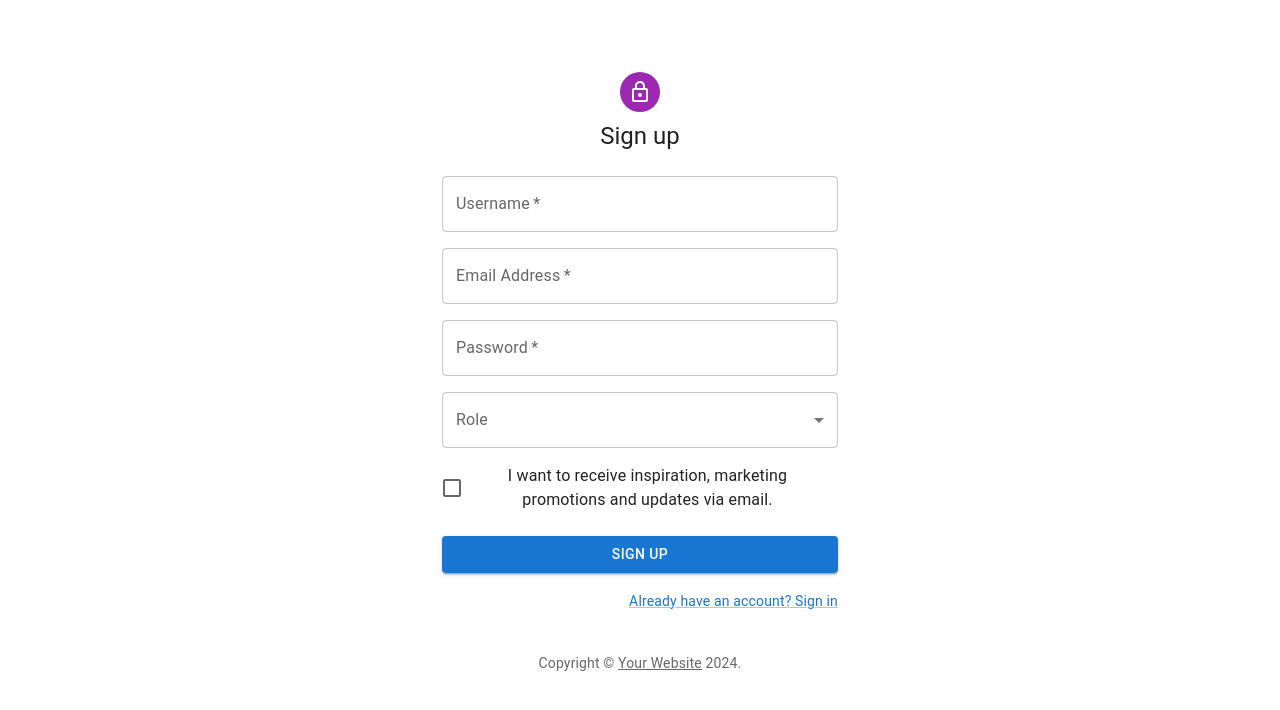
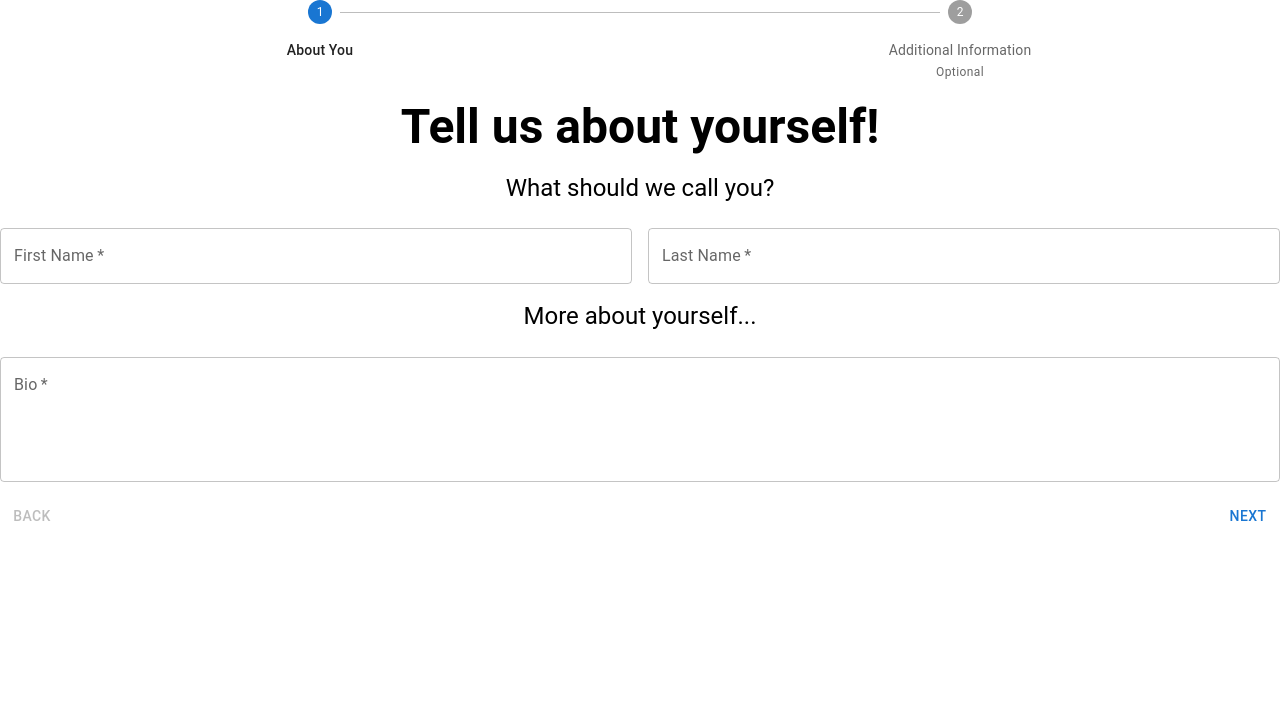
Before and after one commit to Kousay-Jebir/hikehub, a React (Create React App) app in the folder frontend/: page / in a window 1280 px wide. Shown: the top 710 px of the page. Built offline with nearby package versions, Linux system fonts and the light colour scheme.

Commit message:
profile creation form frontend

```diff
--- a/frontend/src/App.js
+++ b/frontend/src/App.js
@@ -3,13 +3,16 @@ import './App.css';
 import SignIn from './auth/components/SignIn';
 import SignUp from './auth/components/SignUp';
 
+import ProfileSetupStepper from './profile-management/profile-setup/ProfileSetupStepper';
+
 function App() {
   const isSignin = false;
   return (
     <div className="App">
-      {
+      {/* {
         isSignin ? <SignIn></SignIn> : <SignUp></SignUp>
-      }
+      } */}
+      <ProfileSetupStepper/>
     </div>
   );
 }
--- /dev/null
+++ b/frontend/src/api/profile-management/routes.js
@@ -0,0 +1,6 @@
+import BASE_URL from "../BASE_URL";
+
+const USER_PROFILE = BASE_URL + "/user-profiles/"
+const ORGANIZATION_PROFILE = BASE_URL + "/organization-profiles/"
+
+export {USER_PROFILE,ORGANIZATION_PROFILE}
--- /dev/null
+++ b/frontend/src/profile-management/profile-setup/ProfileSetupAboutYou.js
@@ -0,0 +1,56 @@
+import React from 'react';
+import { Box, Grid, TextField, Typography } from '@mui/material';
+
+const ProfileSetupAboutYou = ({ formData, handleChange }) => (
+  <Box sx={{ mt: 2 }}>
+    <Typography variant="h3" gutterBottom fontWeight={'bold'}>
+      Tell us about yourself!
+    </Typography>
+    <Grid container spacing={2}>
+      <Grid item xs={12}>
+        <Typography variant="h5" gutterBottom>
+          What should we call you?
+        </Typography>
+      </Grid>
+      <Grid item xs={6}>
+        <TextField
+          label="First Name"
+          name="firstName"
+          value={formData.firstName}
+          onChange={handleChange}
+          fullWidth
+          required
+        />
+      </Grid>
+      <Grid item xs={6}>
+        <TextField
+          label="Last Name"
+          name="lastName"
+          value={formData.lastName}
+          onChange={handleChange}
+          fullWidth
+          required
+        />
+      </Grid>
+      <Grid item xs={12}>
+        <Typography variant="h5" gutterBottom>
+          More about yourself...
+        </Typography>
+      </Grid>
+      <Grid item xs={12}>
+        <TextField
+          label="Bio"
+          name="bio"
+          value={formData.bio}
+          onChange={handleChange}
+          fullWidth
+          multiline
+          rows={4}
+          required
+        />
+      </Grid>
+    </Grid>
+  </Box>
+);
+
+export default ProfileSetupAboutYou;
--- /dev/null
+++ b/frontend/src/profile-management/profile-setup/ProfileSetupAdditionalInfo.js
@@ -0,0 +1,67 @@
+import React from 'react';
+import { Box, Grid, TextField, Typography, Select, MenuItem, InputLabel, FormControl } from '@mui/material';
+
+const ProfileSetupAdditionalInfo = ({ formData, handleChange }) => (
+  <Box sx={{ mt: 2 }}>
+    <Typography variant="h3" gutterBottom fontWeight={'bold'}>
+      Additional Information
+    </Typography>
+    <Grid container spacing={2}>
+      <Grid item xs={12}>
+        <FormControl fullWidth required>
+          <InputLabel>Nationality</InputLabel>
+          <Select
+            label="Nationality"
+            name="nationality"
+            value={formData.nationality}
+            onChange={handleChange}
+          >
+            <MenuItem value="Tunisia">Tunisia</MenuItem>
+            <MenuItem value="International">International</MenuItem>
+          </Select>
+        </FormControl>
+      </Grid>
+      <Grid item xs={12}>
+        <TextField
+          label="Phone Number"
+          name="phoneNumber"
+          value={formData.phoneNumber}
+          onChange={handleChange}
+          fullWidth
+          required={formData.nationality === 'Tunisia'}
+          disabled={formData.nationality === 'International'}
+          inputProps={{ maxLength: 8 }}
+          helperText={formData.nationality === 'International' ? 'Phone number is not required for International' : 'Please enter an 8-digit phone number'}
+        />
+      </Grid>
+      <Grid item xs={12}>
+      <FormControl fullWidth required>
+          <InputLabel>Gender</InputLabel>
+          <Select
+            label="Gender"
+            name="gender"
+            value={formData.genderCode}
+            onChange={handleChange}
+          >
+            <MenuItem value="Tunisia">Male</MenuItem>
+            <MenuItem value="International">Female</MenuItem>
+          </Select>
+        </FormControl>
+      </Grid>
+      <Grid item xs={12}>
+        <TextField
+          label="Birthday"
+          name="birthday"
+          type="date"
+          value={formData.birthday}
+          onChange={handleChange}
+          fullWidth
+          InputLabelProps={{ shrink: true }}
+          required
+        />
+      </Grid>
+    </Grid>
+  </Box>
+);
+
+export default ProfileSetupAdditionalInfo;
--- /dev/null
+++ b/frontend/src/profile-management/profile-setup/ProfileSetupStepper.js
@@ -0,0 +1,128 @@
+import React, { useState } from 'react';
+import { Box, Stepper, Step, StepLabel, Button, Typography } from '@mui/material';
+import ProfileSetupAboutYou from './ProfileSetupAboutYou';
+import ProfileSetupAdditionalInfo from './ProfileSetupAdditionalInfo';
+
+const steps = ['About You', 'Additional Information'];
+
+const ProfileSetupStepper = () => {
+  const [activeStep, setActiveStep] = useState(0);
+  const [skipped, setSkipped] = useState(new Set());
+  const [formData, setFormData] = useState({
+    firstName: '',
+    lastName: '',
+    bio: '',
+    nationality: 'Tunisia',
+    phoneNumber: '',
+    gender: '',
+    birthday: ''
+  });
+
+  const isStepOptional = (step) => step === 1;
+
+  const isStepSkipped = (step) => skipped.has(step);
+
+  const handleNext = () => {
+    let newSkipped = skipped;
+    if (isStepSkipped(activeStep)) {
+      newSkipped = new Set(newSkipped.values());
+      newSkipped.delete(activeStep);
+    }
+
+    setActiveStep((prevActiveStep) => prevActiveStep + 1);
+    setSkipped(newSkipped);
+  };
+
+  const handleBack = () => setActiveStep((prevActiveStep) => prevActiveStep - 1);
+
+  const handleSkip = () => {
+    if (!isStepOptional(activeStep)) {
+      throw new Error("You can't skip a step that isn't optional.");
+    }
+
+    setActiveStep((prevActiveStep) => prevActiveStep + 1);
+    setSkipped((prevSkipped) => {
+      const newSkipped = new Set(prevSkipped.values());
+      newSkipped.add(activeStep);
+      return newSkipped;
+    });
+  };
+
+  const handleSubmit = () => {
+    console.log('Form Data:', formData);
+    // Handle final form submission logic here
+  };
+
+  const handleChange = (e) => {
+    const { name, value } = e.target;
+    setFormData((prevState) => ({
+      ...prevState,
+      [name]: value
+    }));
+  };
+
+  return (
+    <Box sx={{ width: '100%' }}>
+      <Stepper activeStep={activeStep} alternativeLabel>
+        {steps.map((label, index) => {
+          const stepProps = {};
+          const labelProps = {};
+          if (isStepOptional(index)) {
+            labelProps.optional = (
+              <Typography variant="caption">Optional</Typography>
+            );
+          }
+          if (isStepSkipped(index)) {
+            stepProps.completed = false;
+          }
+          return (
+            <Step key={label} {...stepProps}>
+              <StepLabel {...labelProps}>{label}</StepLabel>
+            </Step>
+          );
+        })}
+      </Stepper>
+      {activeStep === steps.length ? (
+        <React.Fragment>
+          <Typography sx={{ mt: 2, mb: 1 }}>
+            All steps completed - you're finished
+          </Typography>
+          <Box sx={{ display: 'flex', flexDirection: 'row', pt: 2 }}>
+            <Box sx={{ flex: '1 1 auto' }} />
+            <Button onClick={handleSubmit}>Submit</Button>
+          </Box>
+        </React.Fragment>
+      ) : (
+        <React.Fragment>
+          {activeStep === 0 && (
+            <ProfileSetupAboutYou formData={formData} handleChange={handleChange} />
+          )}
+          {activeStep === 1 && (
+            <ProfileSetupAdditionalInfo formData={formData} handleChange={handleChange} />
+          )}
+          <Box sx={{ display: 'flex', flexDirection: 'row', pt: 2 }}>
+            <Button
+              color="inherit"
+              disabled={activeStep === 0}
+              onClick={handleBack}
+              sx={{ mr: 1 }}
+            >
+              Back
+            </Button>
+            <Box sx={{ flex: '1 1 auto' }} />
+            {isStepOptional(activeStep) && (
+              <Button color="inherit" onClick={handleSkip} sx={{ mr: 1 }}>
+                Skip
+              </Button>
+            )}
+            <Button onClick={handleNext}>
+              {activeStep === steps.length - 1 ? 'Finish' : 'Next'}
+            </Button>
+          </Box>
+        </React.Fragment>
+      )}
+    </Box>
+  );
+};
+
+export default ProfileSetupStepper;
```
Also changed, not shown: frontend/src/api/profile-management/services/editProfile.js (added, +18 -0 lines).
